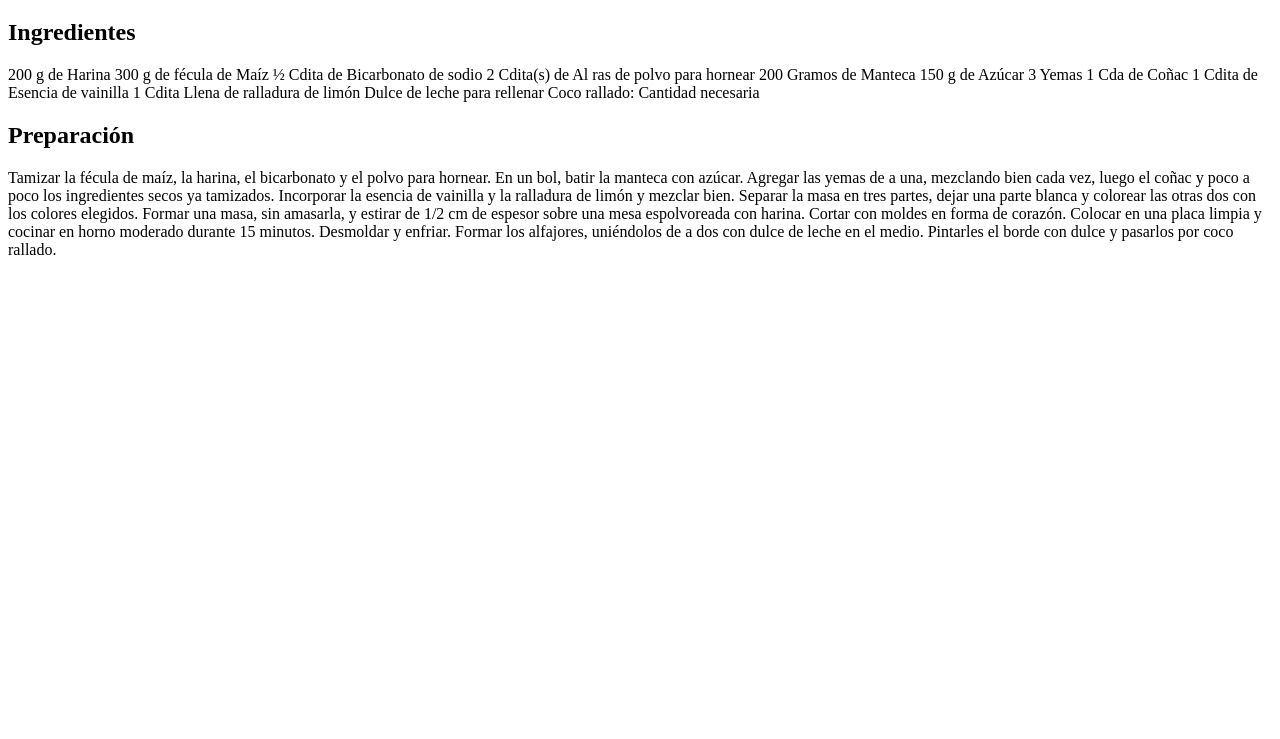
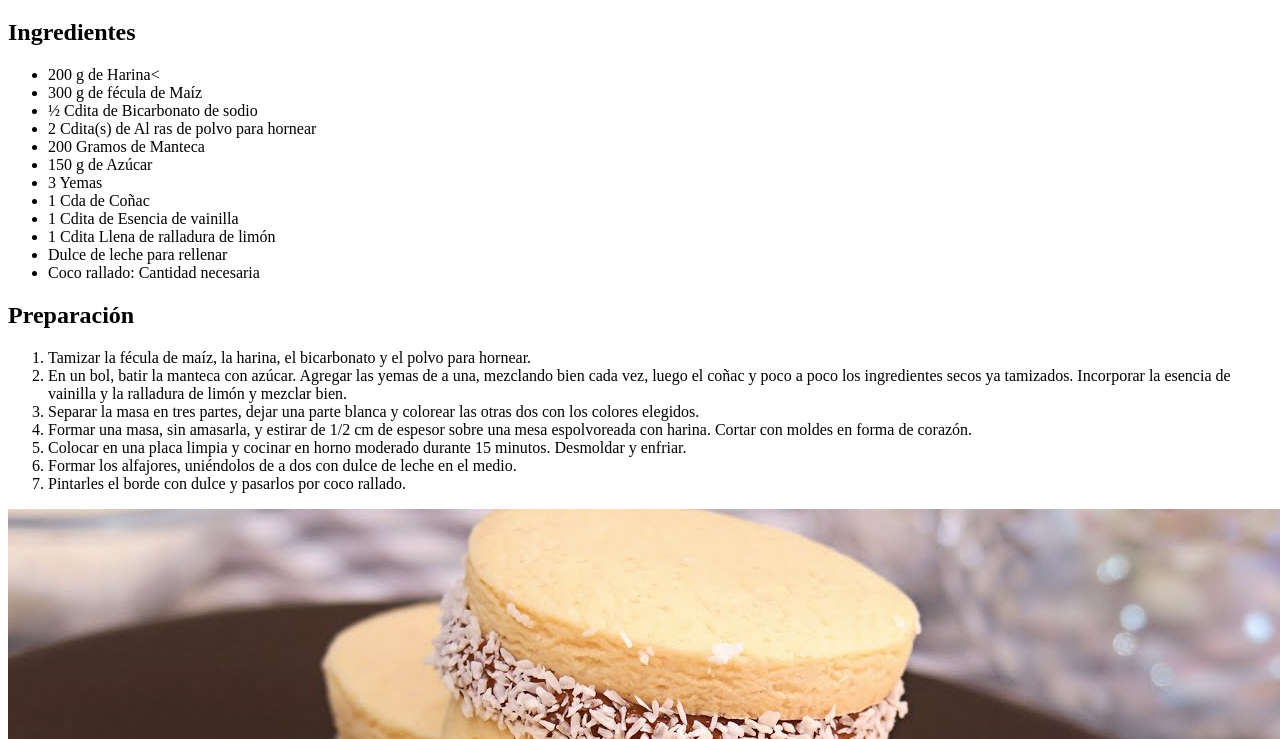
Before and after one commit to UCC-LabCompu2/ejercicios2024-AlesioCobresiSerravalle, a plain HTML site: page Ejercicios-HTML/ej_listas.html in a window 1280 px wide. Shown: the part 61-800 px from the top of the page. Drawn offline with Linux system fonts and the light colour scheme.

```diff
--- a/Ejercicios-HTML/ej_listas.html
+++ b/Ejercicios-HTML/ej_listas.html
@@ -10,27 +10,33 @@
 <h1>Alfajores de Maicena</h1>
 
 <h2>Ingredientes</h2>
-
-200 g de Harina
-300 g de fécula de Maíz
-½ Cdita de Bicarbonato de sodio
-2 Cdita(s) de Al ras de polvo para hornear
-200 Gramos de Manteca
-150 g de Azúcar
-3 Yemas
-1 Cda de Coñac
-1 Cdita de Esencia de vainilla
-1 Cdita Llena de ralladura de limón
-Dulce de leche para rellenar
-Coco rallado: Cantidad necesaria
+<ul>
+<li>200 g de Harina<
+    <li>300 g de fécula de Maíz</li>
+    <li>½ Cdita de Bicarbonato de sodio</li>
+    <li>2 Cdita(s) de Al ras de polvo para hornear</li>
+    <li>200 Gramos de Manteca</li>
+    <li>150 g de Azúcar</li>
+    <li>3 Yemas</li>
+    <li>1 Cda de Coñac</li>
+    <li>1 Cdita de Esencia de vainilla</li>
+    <li>1 Cdita Llena de ralladura de limón</li>
+    <li>Dulce de leche para rellenar</li>
+    <li>Coco rallado: Cantidad necesaria</li>
+</ul>
 
 <h2>Preparación</h2>
-Tamizar la fécula de maíz, la harina, el bicarbonato y el polvo para hornear.
-En un bol, batir la manteca con azúcar. Agregar las yemas de a una, mezclando bien cada vez, luego el coñac y poco a poco los ingredientes secos ya tamizados. Incorporar la esencia de vainilla y la ralladura de limón y mezclar bien.
-Separar la masa en tres partes, dejar una parte blanca y colorear las otras dos con los colores elegidos.
-Formar una masa, sin amasarla, y estirar de 1/2 cm de espesor sobre una mesa espolvoreada con harina. Cortar con moldes en forma de corazón.
-Colocar en una placa limpia y cocinar en horno moderado durante 15 minutos. Desmoldar y enfriar.
-Formar los alfajores, uniéndolos de a dos con dulce de leche en el medio.
-Pintarles el borde con dulce y pasarlos por coco rallado.
+<ol>
+    <li>Tamizar la fécula de maíz, la harina, el bicarbonato y el polvo para hornear.</li>
+    <li>En un bol, batir la manteca con azúcar. Agregar las yemas de a una, mezclando bien cada vez, luego el coñac y poco a poco los ingredientes secos ya tamizados. Incorporar la esencia de vainilla y la ralladura de limón y mezclar bien.</li>
+    <li>Separar la masa en tres partes, dejar una parte blanca y colorear las otras dos con los colores elegidos.</li>
+    <li>Formar una masa, sin amasarla, y estirar de 1/2 cm de espesor sobre una mesa espolvoreada con harina. Cortar con moldes en forma de corazón.</li>
+    <li>Colocar en una placa limpia y cocinar en horno moderado durante 15 minutos. Desmoldar y enfriar.</li>
+    <li>Formar los alfajores, uniéndolos de a dos con dulce de leche en el medio.</li>
+    <li>Pintarles el borde con dulce y pasarlos por coco rallado.</li>
+</ol>
+
+<img src="imagenes/foto_alfajores.jpg">
+
 </body>
 </html>
```
Also changed, not shown: Ejercicios-HTML/ej_noticia.html (+3 -0 lines).
